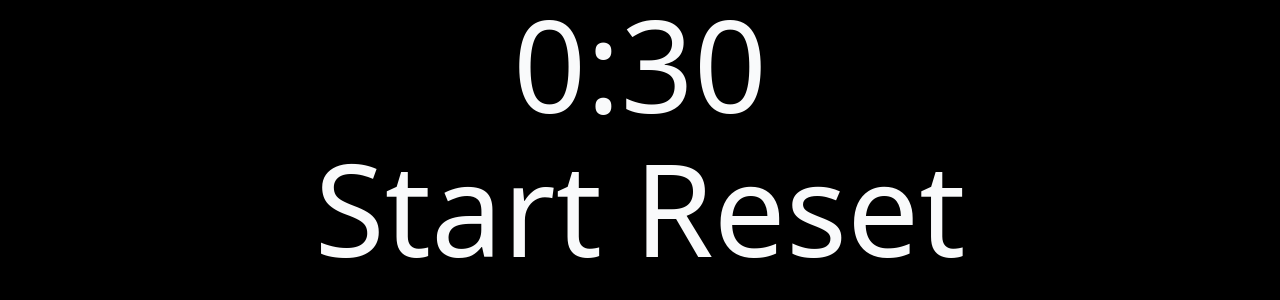
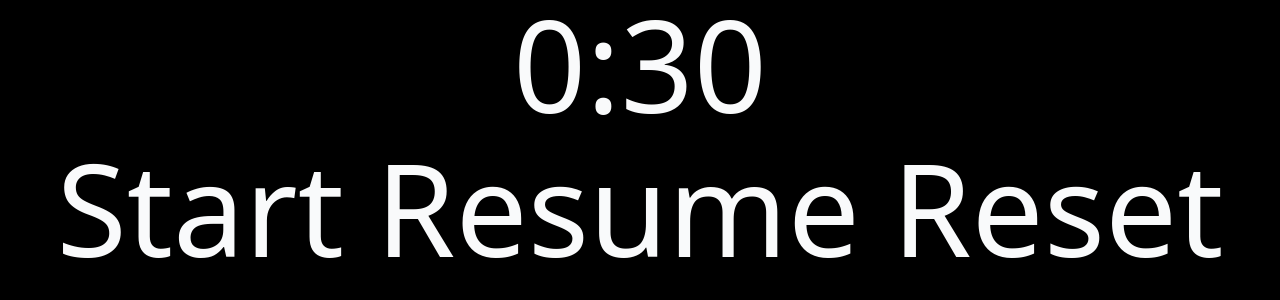
Before and after one commit to iamharshdabas/stopwatch, a React (Vite) app: page / in a window 1280 px wide. Shown: the top 300 px of the page. Built offline with nearby package versions, Linux system fonts and the light colour scheme.

Commit message:
ADD: resume button

```diff
--- a/src/Timer.jsx
+++ b/src/Timer.jsx
@@ -7,11 +7,12 @@ const Timer = (props) => {
   const time = new Date()
   const expiryTime = time.setSeconds(time.getSeconds() + props.duration)
 
-  const { seconds, minutes, isRunning, start, pause, restart } = useTimer({
-    expiryTimestamp: expiryTime,
-    autoStart: false,
-    onExpire: () => alertSound.play(),
-  })
+  const { seconds, minutes, isRunning, start, pause, resume, restart } =
+    useTimer({
+      expiryTimestamp: expiryTime,
+      autoStart: false,
+      onExpire: () => alertSound.play(),
+    })
 
   return (
     <div className='text-9xl text-center'>
@@ -32,6 +33,13 @@ const Timer = (props) => {
           </button>
         ) : (
           ''
+        )}
+        {isRunning ? (
+          ''
+        ) : (
+          <button className='m-4' onClick={resume}>
+            Resume
+          </button>
         )}
         {isRunning ? (
           ''
```
